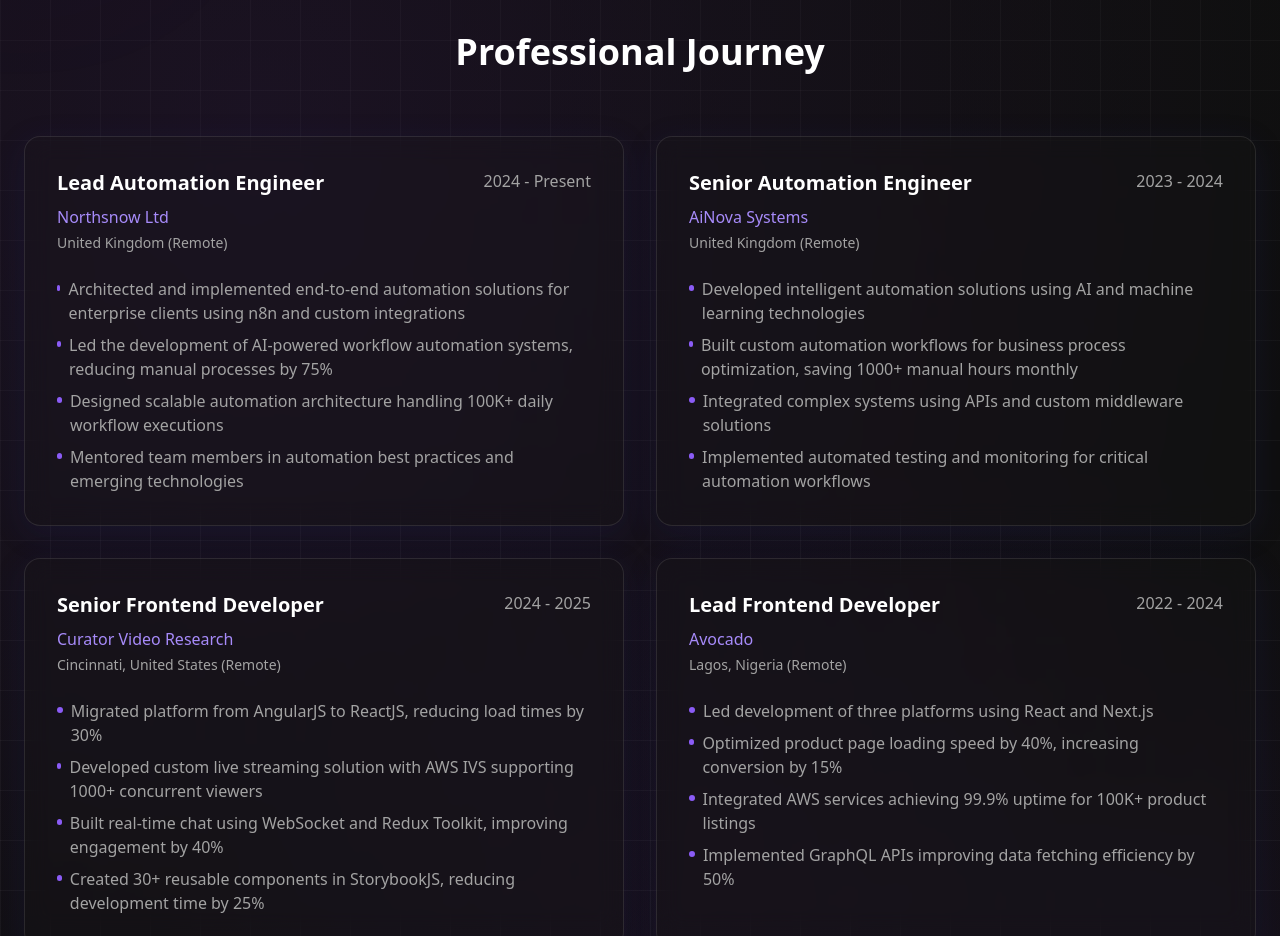
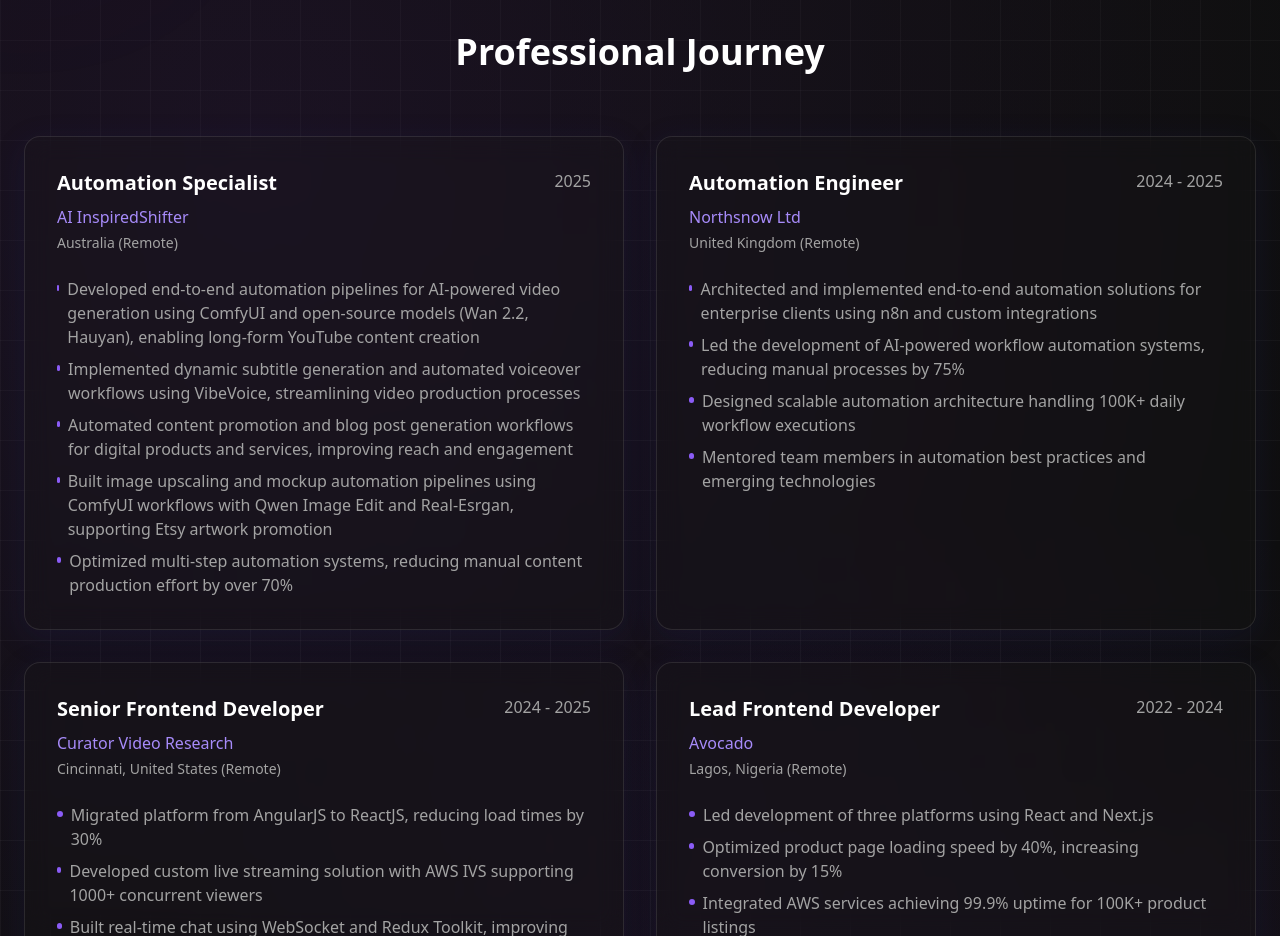
Before and after one commit to EmmanuelVictor62/portfolio-website, a React (Vite) app: page / in a window 1280 px wide. Shown: the part 1160-2096 px from the top of the page. Built offline with nearby package versions, Linux system fonts and the light colour scheme; no server answers.

Commit message:
Modified about section

```diff
--- a/src/components/About.jsx
+++ b/src/components/About.jsx
@@ -3,27 +3,28 @@
 const About = () => {
   const experiences = [
     {
+      company: "AI InspiredShifter",
+      role: "Automation Specialist",
+      period: "2025",
+      location: "Australia (Remote)",
+      achievements: [
+        "Developed end-to-end automation pipelines for AI-powered video generation using ComfyUI and open-source models (Wan 2.2, Hauyan), enabling long-form YouTube content creation",
+        "Implemented dynamic subtitle generation and automated voiceover workflows using VibeVoice, streamlining video production processes",
+        "Automated content promotion and blog post generation workflows for digital products and services, improving reach and engagement",
+        "Built image upscaling and mockup automation pipelines using ComfyUI workflows with Qwen Image Edit and Real-Esrgan, supporting Etsy artwork promotion",
+        "Optimized multi-step automation systems, reducing manual content production effort by over 70%"
+      ]
+    },
+    {
       company: "Northsnow Ltd",
-      role: "Lead Automation Engineer",
-      period: "2024 - Present",
+      role: "Automation Engineer",
+      period: "2024 - 2025",
       location: "United Kingdom (Remote)",
       achievements: [
         "Architected and implemented end-to-end automation solutions for enterprise clients using n8n and custom integrations",
         "Led the development of AI-powered workflow automation systems, reducing manual processes by 75%",
         "Designed scalable automation architecture handling 100K+ daily workflow executions",
         "Mentored team members in automation best practices and emerging technologies",
-      ],
-    },
-    {
-      company: "AiNova Systems",
-      role: "Senior Automation Engineer",
-      period: "2023 - 2024",
-      location: "United Kingdom (Remote)",
-      achievements: [
-        "Developed intelligent automation solutions using AI and machine learning technologies",
-        "Built custom automation workflows for business process optimization, saving 1000+ manual hours monthly",
-        "Integrated complex systems using APIs and custom middleware solutions",
-        "Implemented automated testing and monitoring for critical automation workflows",
       ],
     },
     {
```
